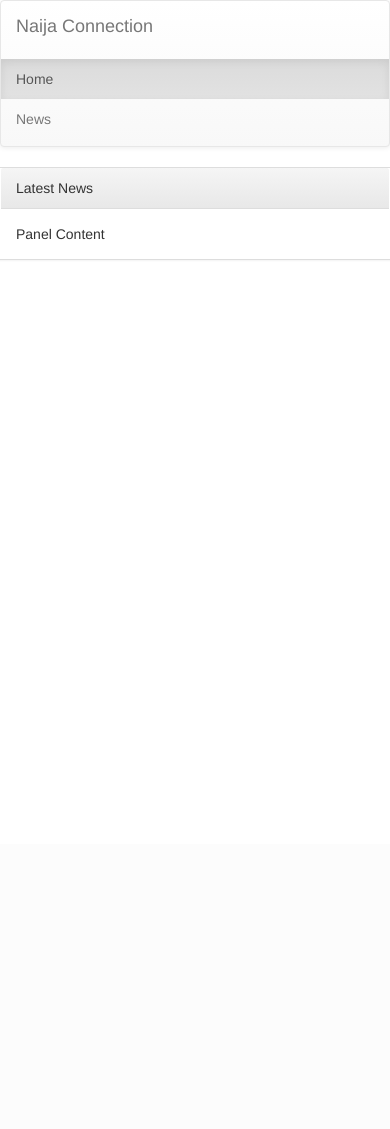
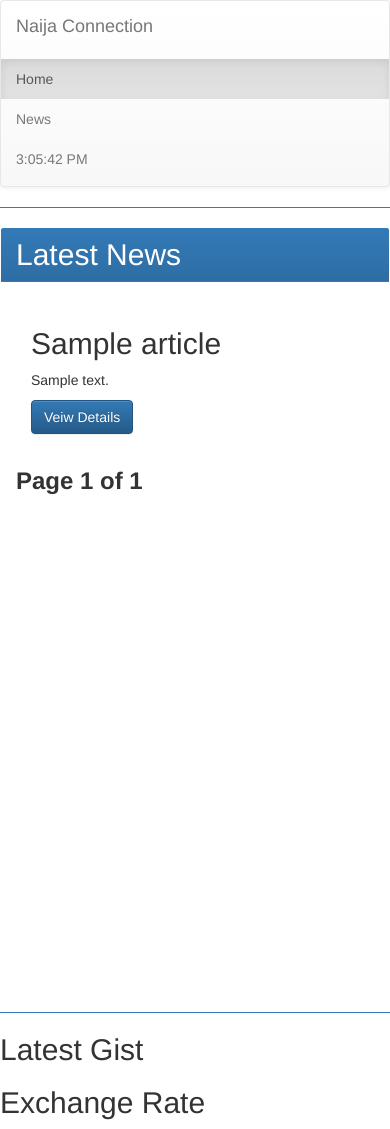
Before and after one commit to dolastack/naijaconnect, a Django app: page / in a window 390 px wide. Before the commit the page ends 260 px from the top, so only its background shows below. Run offline with Django 3.2, Linux system fonts and the light colour scheme; tables that the repository leaves empty hold one stand-in row (values such as "Sample post"); some libraries are stand-ins or nearby versions.

Commit message:
added scrolling to panel

```diff
--- a/naijaconnect/settings.py
+++ b/naijaconnect/settings.py
@@ -92,7 +92,7 @@ DATABASES = {
 CACHES = {
     'default': {
         'BACKEND': 'django_redis.cache.RedisCache',
-        'LOCATION': 'redis://127.0.0.1:6379/connect',
+        'LOCATION': 'redis://127.0.0.1:6379/12',
         'OPTIONS': {
             'CLIENT_CLASS': 'django_redis.client.DefaultClient'
         },
@@ -128,7 +128,7 @@ AUTH_PASSWORD_VALIDATORS = [
 
 LANGUAGE_CODE = 'en-us'
 
-TIME_ZONE = 'UTC'
+TIME_ZONE = 'EST'
 
 USE_I18N = True
 
@@ -142,7 +142,7 @@ USE_TZ = True
 
 STATIC_URL = '/static/'
 
-BROKER_URL = 'redis://localhost:6379/connect1'
+BROKER_URL = 'redis://localhost:6379/14'
 CELERY_ACCEPT_CONTENT = ['json']
 CELERY_TASK_SERIALIZER = 'json'
 CELERY_RESULT_SERIALIZER = 'json'
--- a/news/tasks.py
+++ b/news/tasks.py
@@ -14,7 +14,7 @@ import pickle
 # Create your views here.
 
 
-#redis = redis.StrictRedis(host='localhost', port=6379, db=9)
+redis = redis.StrictRedis(host='localhost', port=6379, db='13')
 
 # facebook api
 cfg = {
@@ -40,7 +40,7 @@ api = get_api(cfg)
 
 #periodically get new videos
 def get_latest_article(sender,  **kwargs):
-    #videos = YoutubeVideo.objects.videos_after(minutes=12)
+
     if kwargs['created']:
         article = kwargs['instance']
 
--- a/news/views.py
+++ b/news/views.py
@@ -17,12 +17,12 @@ from django.conf import settings
 
 CACHE_TTL = getattr(settings, 'CACHE_TTL', DEFAULT_TIMEOUT)
 
-
+"""
 def index(request):
     return render (request, 'base.html' , {})
 """
-@cache_page(CACHE_TTL)
-def articles_list(request):
+#@cache_page(CACHE_TTL)
+def index(request):
 
     display_list = Article.objects.articles_after(days=10)
 
@@ -30,22 +30,22 @@ def articles_list(request):
 
     paginator = Paginator(rowsd, 20)
     page = request.GET.get('page')
-    videos = get_videos()
-    video_paginator = Paginator(videos, 10)
+    #videos = get_videos()
+    #video_paginator = Paginator(videos, 10)
     try:
         rows = paginator.page(page)
-        vid = video_paginator.page(page)
+        #vid = video_paginator.page(page)
     except PageNotAnInteger:
         rows = paginator.page(1)
-        vid = video_paginator.page(1)
+        #vid = video_paginator.page(1)
 
     except EmptyPage:
         rows = paginator.page(paginator.num_pages)
-        vid = video_paginator.page(video_paginator.num_pages)
+        #vid = video_paginator.page(video_paginator.num_pages)
 
-    context = {'rows' : rows, 'vid':vid}
+    context = {'rows' : rows}
     return render (request, 'news/articles_list.html' , context)
-"""
+
 
 @cache_page(CACHE_TTL)
 def feeds_list(request):
--- a/templates/base.html
+++ b/templates/base.html
@@ -7,32 +7,41 @@
     <!-- The above 3 meta tags *must* come first in the head; any other head content must come *after* these tags -->
     <title>Naija Connection</title>
 
-    <!-- Bootstrap -->
-    <link href="css/bootstrap.min.css" rel="stylesheet">
-
-
-    <!-- Latest compiled and minified CSS -->
+      <!-- Latest compiled and minified CSS -->
     <link rel="stylesheet" href="https://maxcdn.bootstrapcdn.com/bootstrap/3.3.7/css/bootstrap.min.css" integrity="sha384-BVYiiSIFeK1dGmJRAkycuHAHRg32OmUcww7on3RYdg4Va+PmSTsz/K68vbdEjh4u" crossorigin="anonymous">
   </head>
   <body>
     <!--nav bar -->
-    <nav class="navbar navbar-default">
+    <nav class="navbar navbar-default ">
       <div class="container-fluid">
         <div class="navbar-header">
           <a class="navbar-brand" href="#">Naija Connection</a>
         </div>
         <ul class="nav navbar-nav">
-          <li class="active"><a href="#">Home</a></li>
+          <li class="active"><a href=""{% url 'index' %}"">Home</a></li>
           <li><a href="#">News</a></li>
+          <li><a href="#" id="clock"></a></li>
+            <script>
+              clock.innerHTML = new Date().toLocaleTimeString();
+            </script>
         </ul>
       </div>
     </nav><!--end of navbar-->
     <!-- main Row -->
     <div class="row">
-      <div class="panel panel-default col-md-3">
-      <div class="panel-heading">Latest News</div>
-      <div class="panel-body">Panel Content</div>
-    </div>
+      <div class="panel panel-primary col-md-3">
+        <h2 class="panel-heading">Latest News</h2>
+        <div class="panel-body" style="height: 720px; overflow-y:scroll;overflow-x:scroll">
+        {% block news_content %}
+        {% endblock %}
+      </div>
+      </div>
+      <div class="col-md-6">
+        <h2>Latest Gist</h2>
+      </div>
+      <div class="col-md-3">
+        <h2>Exchange Rate</h2>
+      </div>
     </div> <!-- main Row end -->
 
     <!-- jQuery (necessary for Bootstrap's JavaScript plugins) -->
--- /dev/null
+++ b/templates/news/articles_list.html
@@ -0,0 +1,29 @@
+{% extends "base.html" %}
+{% block news_content %}
+{% for row in rows %}
+    <div class="col-md-12">
+      {% for entry in row %}
+        <h2>{{entry.title}}</h2>
+        <p>{{ entry.description | safe }}</p>
+        <p>
+          <a href="{{entry.url}}" target="_blank" class="btn btn-primary">Veiw Details</a>
+        </p>
+      {% endfor %}
+    </div>
+{% endfor %}
+<div class="pagination">
+      <strong> <font size="5">
+      <span class="step-links">
+          {% if rows.has_previous %}
+              <a href="?page={{ rows.previous_page_number }}">Previous</a>
+          {% endif %}
+          <span class="current">
+              Page {{ rows.number }} of {{ rows.paginator.num_pages }}
+          </span>
+          {% if rows.has_next %}
+              <a href="?page={{ rows.next_page_number }}"> Next</a>
+          {% endif %}
+      </span>
+      </font></strong>
+</div>
+{% endblock %}
```
Also changed, not shown: templates/finance/financial_data.html (added).
